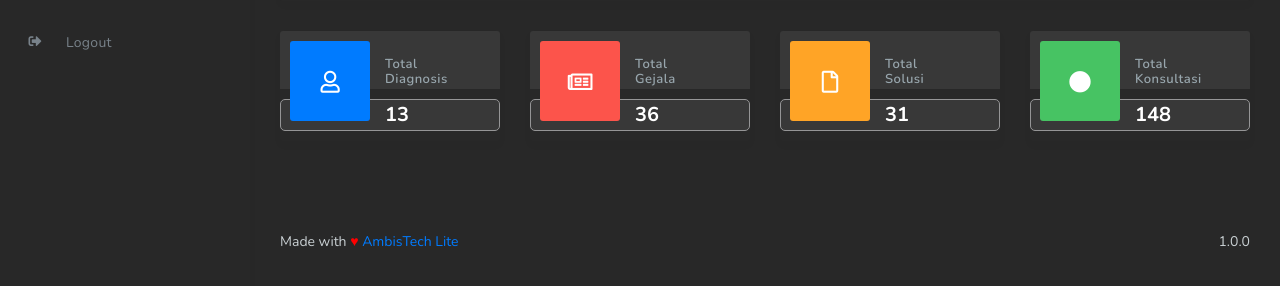
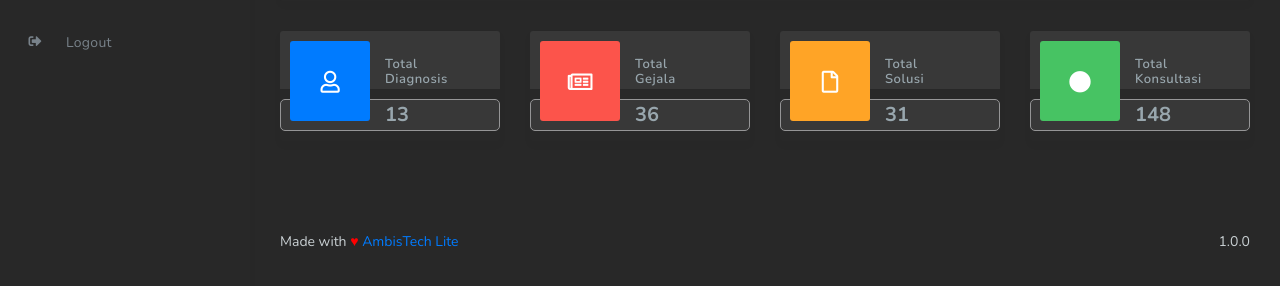
Before and after one commit to krisnamic/Expert-Fix-Me, a CodeIgniter app: page /database/index.php/admin/index in a window 1280 px wide. Shown: the part 144-430 px from the top of the page. Run offline with CodeIgniter, Linux system fonts and the light colour scheme; a user stored in the database is signed in; data comes from the database, SQL or seed files in the repository; some libraries are stand-ins or nearby versions.

Commit message:
Update style.css

```diff
--- a/assets/css/style.css
+++ b/assets/css/style.css
@@ -1047,7 +1047,7 @@ select.form-control:not([size]):not([multiple]) {
 .card.card-statistic-2 .card-body {
 	font-size: 26px;
 	font-weight: 700;
-	color: #fff;
+	color: #98a6ad;
 	padding-bottom: 0;
 }
 .card.card-statistic-1,
```
